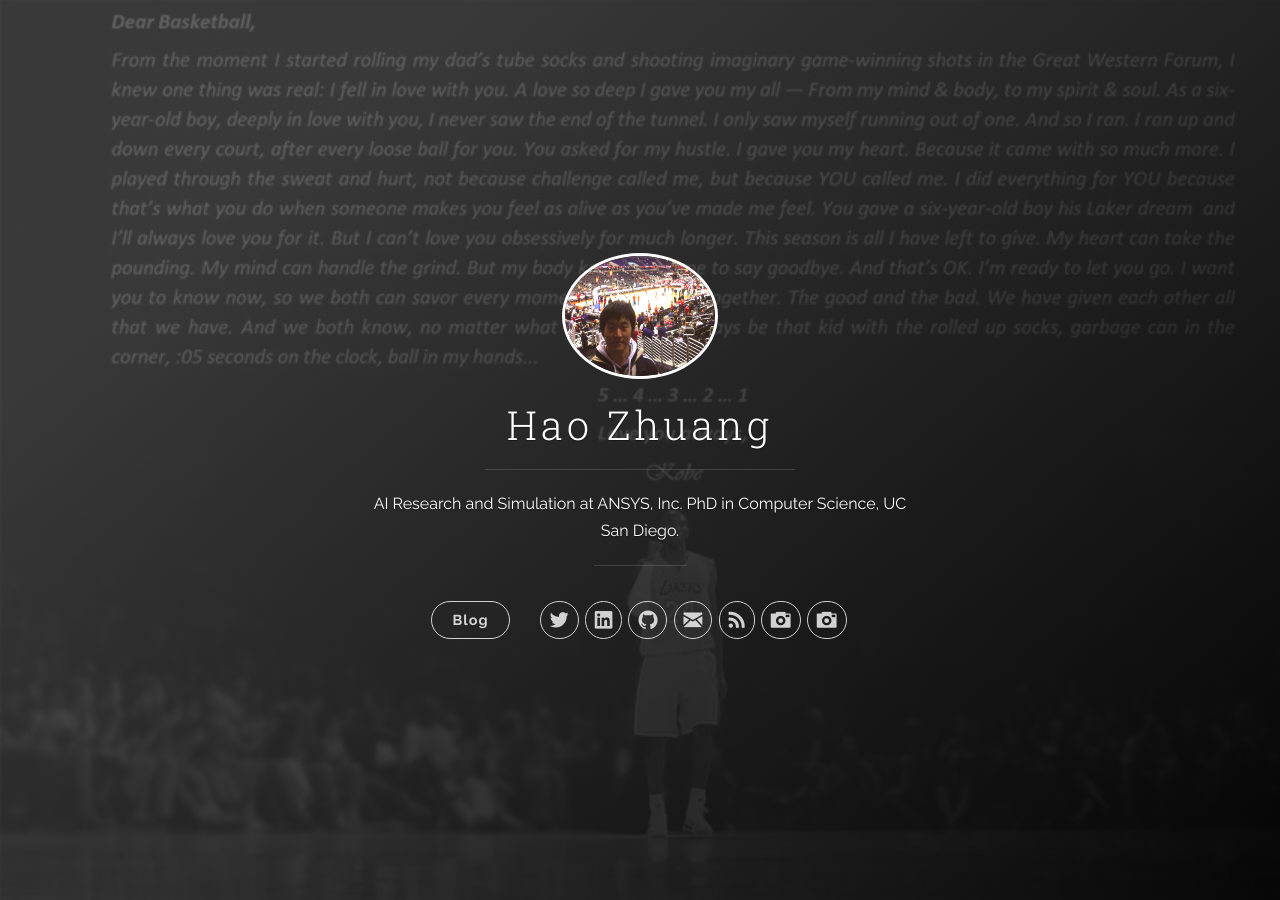
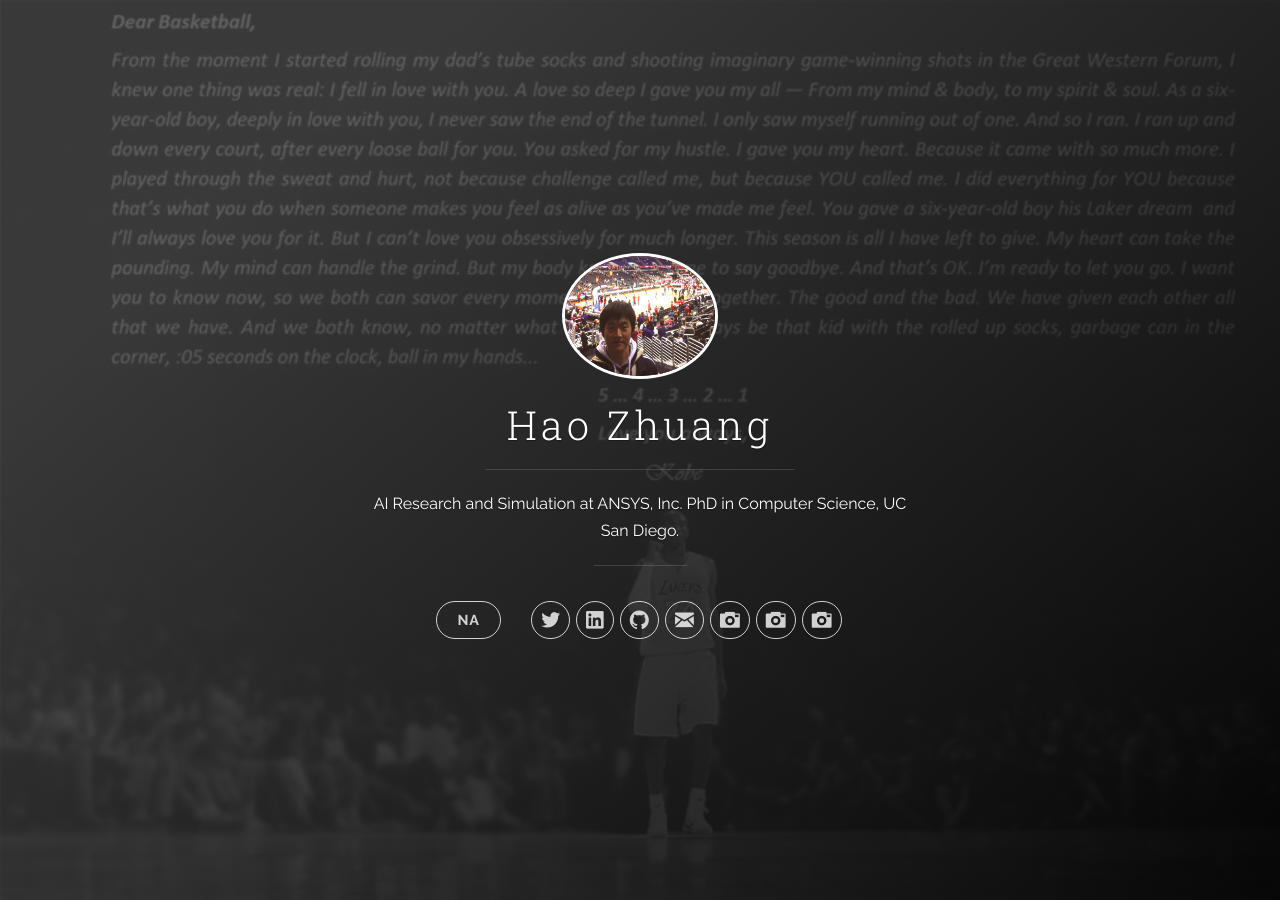
Before and after one commit to zhuangh/zhuangh.github.io, a Jekyll site: the page built from index.html, in a window 1280 px wide. Built offline with Jekyll 4.4.1, drawn with Linux system fonts in a browser that asks for light colours; nearby versions of some CDN libraries; the list of posts is cut into pages by our own code.

```diff
--- a/_includes/header.html
+++ b/_includes/header.html
@@ -20,7 +20,7 @@
 
           <nav class="cover-navigation cover-navigation--primary">
             <ul class="navigation">
-              <li class="navigation__item"><a href="{{ site.baseurl }}#blog" title="link to {{ site.title }} blog" class="blog-button">Blog</a></li>
+              <li class="navigation__item"><a href="{{ site.baseurl }}#blog" title="link to {{ site.title }} blog" class="blog-button">NA</a></li>
             </ul>
           </nav>
 
@@ -67,26 +67,28 @@
               </li>
             {% endif %}
 
-            <!-- RSS -->
-            <li class="navigation__item">
-              <a href="{{ "feed.xml" | prepend: site.baseurl }}" title="Subscribe" target="_blank">
-                <i class="icon icon-rss"></i>
-                <span class="label">RSS</span>
-              </a>
-            </li>
+
+
+             <!-- RSS -->
+             <li class="navigation__item">
+                <a href="http://cs.ucsd.edu/~hazhuang" title="UCSD" target="_blank">
+                  <i class="icon  icon-camera"></i>
+                  <span class="label">Research</span>
+                </a>
+              </li>
 
               <!-- Exposure -->
               <li class="navigation__item">
-                <a href="http://hzhuang.wordpress.com" title="Blog" target="_blank">
+                <a href="http://hzhuang.wordpress.com" title="WordPress" target="_blank">
                   <i class="icon icon-camera"></i>
-                  <span class="label">Blog</span>
+                  <span class="label">Wordpress</span>
                 </a>
               </li>
             <!-- Exposure -->
             <li class="navigation__item">
                 <a href="http://medium.com/@zhuangh" title="Medium" target="_blank">
                   <i class="icon icon-camera"></i>
-                  <span class="label">Blog</span>
+                  <span class="label">Medium</span>
                 </a>
               </li>
             </ul>
```
